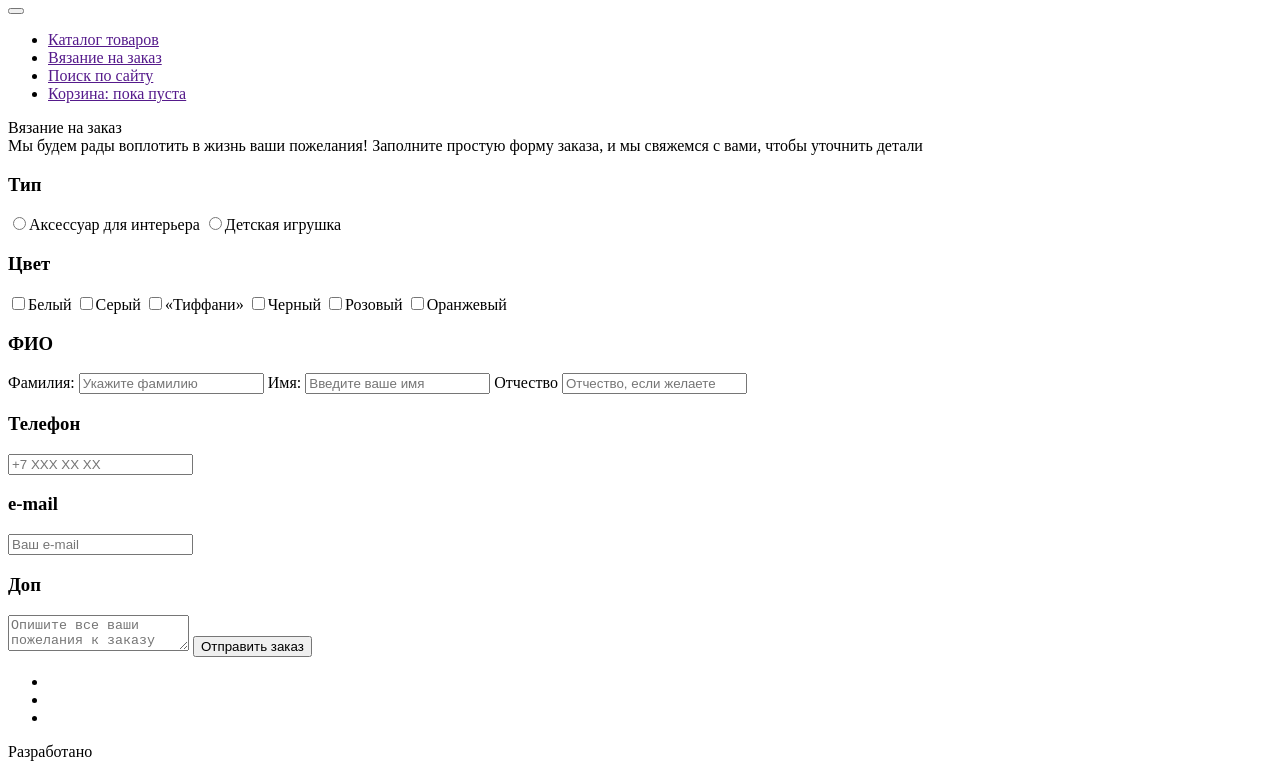
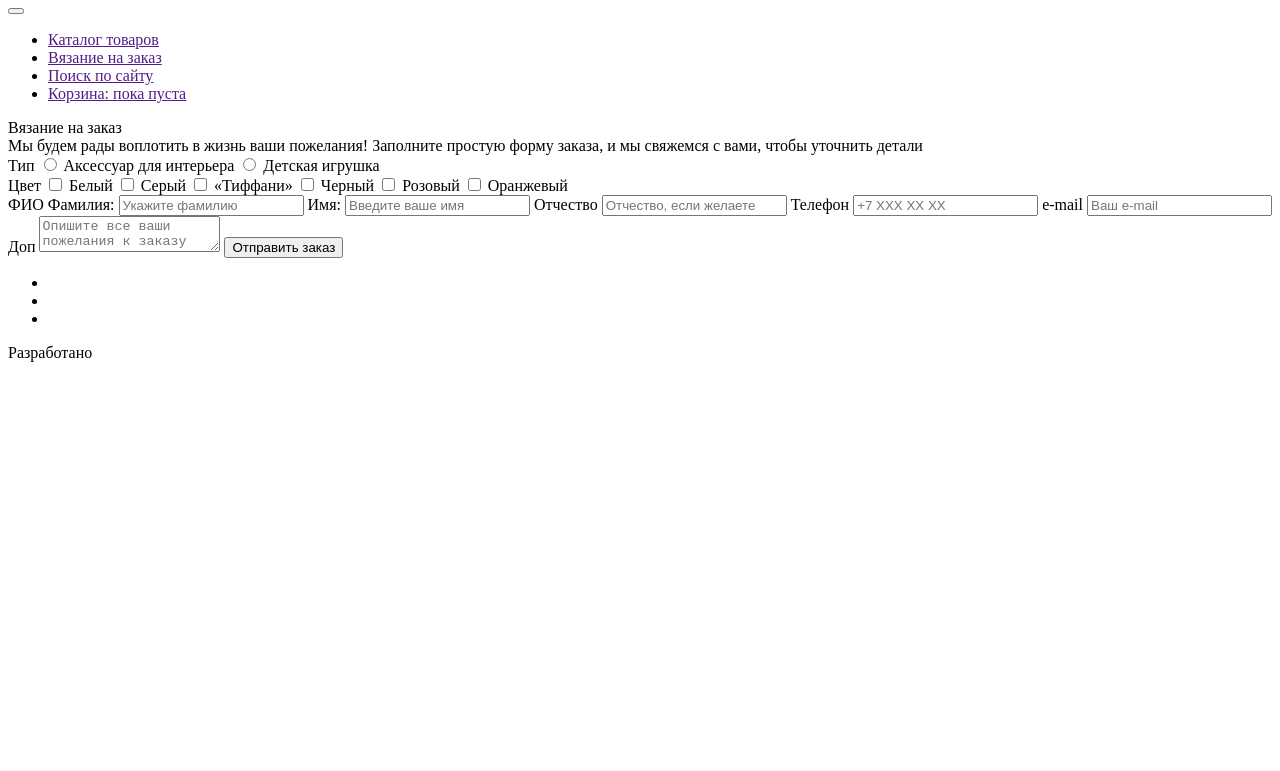
Before and after one commit to tutti-frutti/81259-mishka, a website: page order.html in a window 1280 px wide. Shown: the part 29-800 px from the top of the page. Drawn offline with Linux system fonts and the light colour scheme.

Commit message:
changes in layouts

```diff
--- a/order.html
+++ b/order.html
@@ -23,35 +23,55 @@
 
     <main class="container">
 
-        <article class="custom-service">
-            <div class="custom-service__header">Вязание на заказ</div>
-            <div class="custom-service__descr">Мы будем рады воплотить в жизнь ваши пожелания! Заполните простую форму заказа, и мы свяжемся с вами, чтобы уточнить детали</div>
+        <article class="promo-section">
+            <div class="promo-general">Вязание на заказ</div>
+
         </article>
+
+        <div class="custom-service__descr">Мы будем рады воплотить в жизнь ваши пожелания! Заполните простую форму заказа, и мы свяжемся с вами, чтобы уточнить детали</div>
 
         <article class="form-order">
             <form action="post" class="">
-                <h3 class="form-order__section-title">Тип</h3>
-                <input type="radio" name="type" value="interior">Аксессуар для интерьера
-                <input type="radio" name="type" value="toys">Детская игрушка
-                <h3 class="form-order__section-title">Цвет</h3>
-                <input type="checkbox" name="white" class="form-order__colors">Белый
-                <input type="checkbox" name="gray" class="form-order__colors">Серый
-                <input type="checkbox" name="tiffany" class="form-order__colors">«Тиффани»
-                <input type="checkbox" name="black" class="form-order__colors">Черный
-                <input type="checkbox" name="pink" class="form-order__colors">Розовый
-                <input type="checkbox" name="orange" class="form-order__colors">Оранжевый
-                <h3 class="form-order__section-title">ФИО</h3>
+
+                <div class="radio-buttons-wrapper">
+                <span class="form-order__section-title">Тип</span>
+                <input type="radio" id="interior" name="type" value="interior">
+                <label for="interior">Аксессуар для интерьера</label>
+                <input type="radio" id="toys" name="type" value="toys">
+                <label for="toys">Детская игрушка</label>
+                </div>
+
+                <div class="checkboxes-wrapper">
+                <span class="form-order__section-title">Цвет</span>
+                <input type="checkbox" id="white" name="white" class="form-order__colors">
+                <label for="white">Белый</label>
+                <input type="checkbox" id="gray" name="gray" class="form-order__colors">
+                <label for="gray">Серый</label>
+                <input type="checkbox" id="tiffany" name="tiffany" class="form-order__colors">
+                <label for="tiffany">«Тиффани»</label>
+                <input type="checkbox" id="black" name="black" class="form-order__colors">
+                <label for="black">Черный</label>
+                <input type="checkbox" id="pink" name="pink" class="form-order__colors">
+                <label for="pink">Розовый</label>
+                <input type="checkbox" id="orange" name="orange" class="form-order__colors">
+                <label for="orange">Оранжевый</label>
+                </div>
+
+                <div class="fio-wrapper">
+                <span class="form-order__section-title">ФИО</span>
                 <label for="user-surname">Фамилия:</label>
                 <input id="user-surname" type="text" name="surname" class="form-order__fio" placeholder="Укажите фамилию">
                 <label for="user-name">Имя:</label>
                 <input id="user-name" type="text" name="name" class="form-order__fio" placeholder="Введите ваше имя">
                 <label for="user-fathername">Отчество</label>
                 <input id="user-fathername" type="text" name="name" class="form-order__fio" placeholder="Отчество, если желаете">
-                <h3 class="form-order__section-title">Телефон</h3>
+                <span class="form-order__section-title">Телефон</span>
                 <input type="tel" class="form-order__tel" placeholder="+7 XXX XX XX">
-                <h3 class="form-order__section-title">e-mail</h3>
+                <span class="form-order__section-title">e-mail</span>
                 <input type="email" class="form-order__email" placeholder="Ваш e-mail">
-                <h3 class="form-order__section-title">Доп</h3>
+                </div>
+
+                <span class="form-order__section-title">Доп</span>
                 <textarea rows="" cols="" class="form-order__user-message" placeholder="Опишите все ваши пожелания к заказу"></textarea>
                 <button type="submit" class="btn-general form-order__btn-send-order">Отправить заказ</button>
             </form>
```
